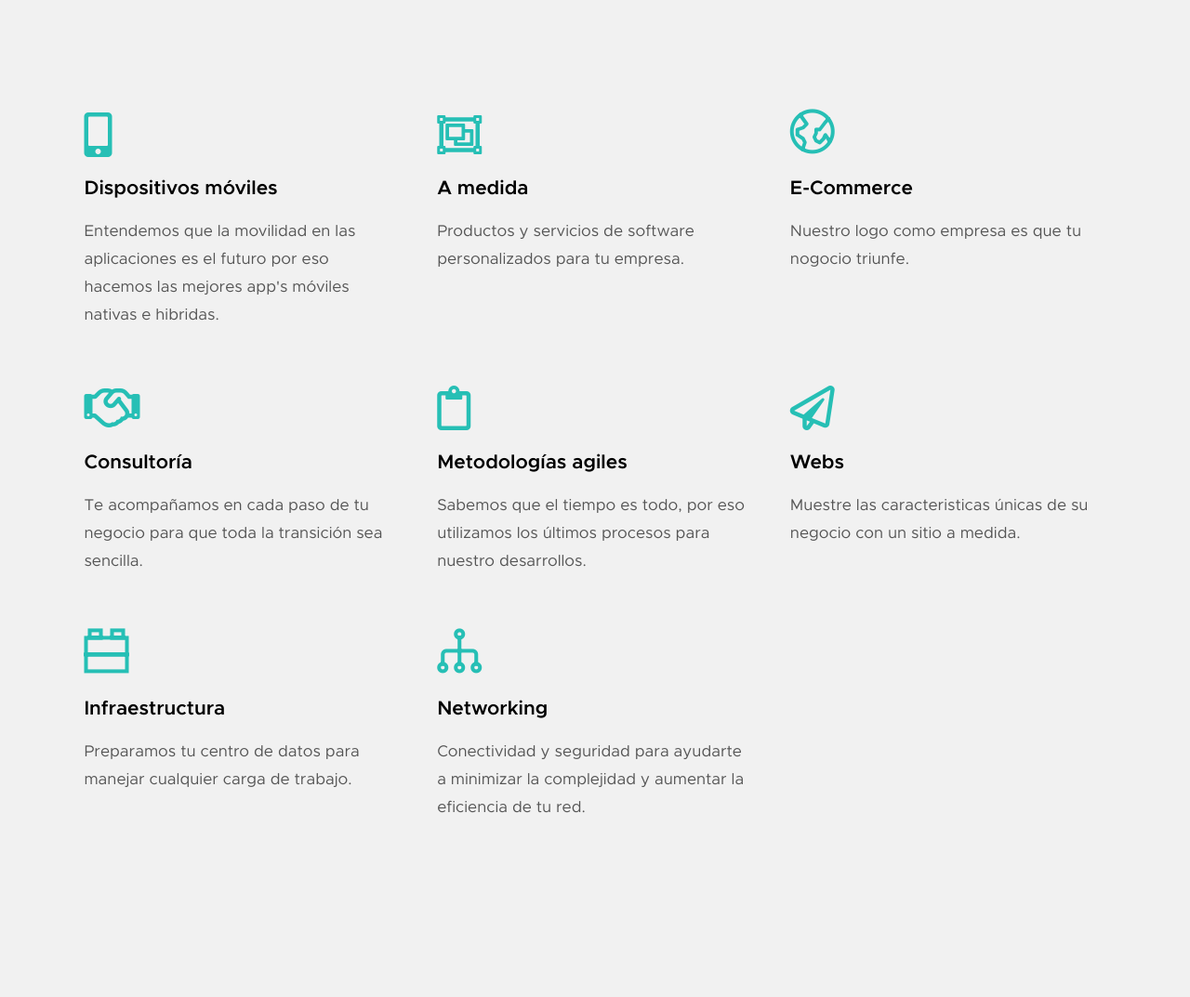
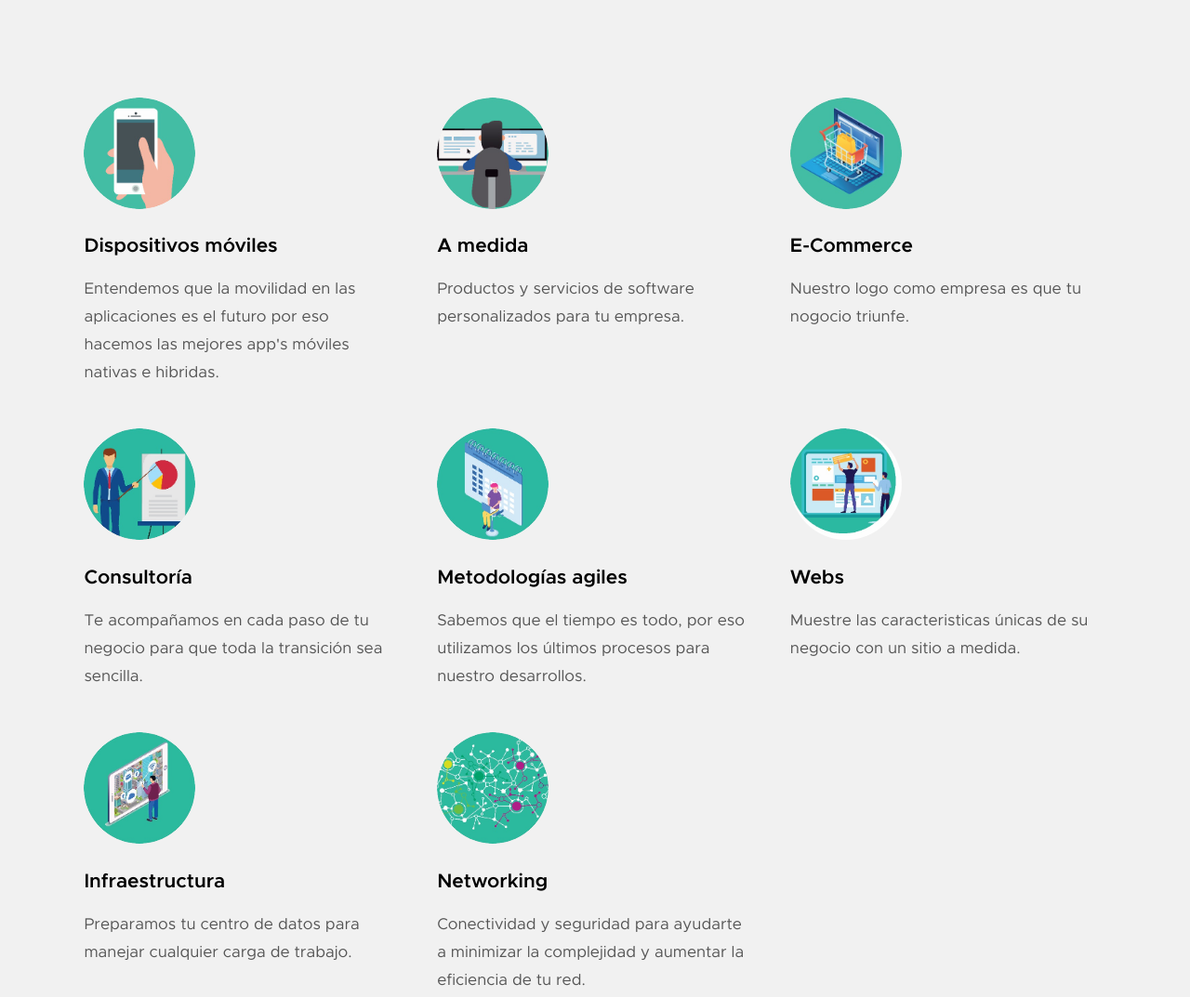
Before and after one commit to jonapachanga/witdev-site, a plain HTML site: page index.html in a window 1280 px wide. Shown: the part 2189-3262 px from the top of the page at 93% size. Drawn offline with Linux system fonts and the light colour scheme; files whose address does not match are found by name.

Commit message:
iconos work + gitignore

```diff
--- a/css/main.css
+++ b/css/main.css
@@ -2868,7 +2868,6 @@ html.no-csstransitions .home-content__main {
 
   .testimonials__avatar {
     left: 50%;
-    margin-left: -3.3rem;
   }
 }
 
--- a/index.html
+++ b/index.html
@@ -172,7 +172,7 @@
             <!-- Service Mobile -->
             <div class="col-block service-item " data-aos="fade-up">
                 <div class="service-icon service-icon--brand-identity">
-                    <i class="fas fa-mobile-alt"></i>
+                    <img src="images/work/mobile.jpg" alt="Author image" class="testimonials__avatar">
                 </div>
                 <div class="service-text">
                     <h3 class="h4">Dispositivos móviles</h3>
@@ -186,7 +186,7 @@
             <!-- Service Custom -->
             <div class="col-block service-item" data-aos="fade-up">
                 <div class="service-icon  service-icon--illustration">
-                    <i class="far fa-object-group"></i>
+                    <img src="images/work/medida.jpg" alt="Author image" class="testimonials__avatar">
                 </div>
                 <div class="service-text">
                     <h3 class="h4">A medida</h3>
@@ -198,7 +198,7 @@
             <!-- Service ecommerce -->
             <div class="col-block service-item" data-aos="fade-up">
                 <div class="service-icon  service-icon--web-design">
-                    <i class="icon-earth"></i>
+                    <img src="images/work/ecommerce.jpg" alt="Author image" class="testimonials__avatar">
                 </div>
                 <div class="service-text">
                     <h3 class="h4">E-Commerce</h3>
@@ -210,7 +210,7 @@
             <!-- Service consulting -->
             <div class="col-block service-item" data-aos="fade-up">
                 <div class="service-icon service-icon--product-strategy">
-                    <i class="far fa-handshake"></i>
+                    <img src="images/work/consultoria.jpg" alt="Author image" class="testimonials__avatar">
                 </div>
                 <div class="service-text">
                     <h3 class="h4">Consultoría</h3>
@@ -222,7 +222,7 @@
             <!-- Service agile -->
             <div class="col-block service-item" data-aos="fade-up">
                 <div class="service-icon  service-icon--ui-design">
-                    <i class="far fa-clipboard"></i>
+                    <img src="images/work/agile.jpg" alt="Author image" class="testimonials__avatar">
                 </div>
                 <div class="service-text">
                     <h3 class="h4">Metodologías agiles</h3>
@@ -234,7 +234,7 @@
             <!-- Service webs -->
             <div class="col-block service-item" data-aos="fade-up">
                 <div class="service-icon service-icon--mobile-dev">
-                    <i class="far fa-paper-plane"></i>
+                    <img src="images/work/webs.png" alt="Author image" class="testimonials__avatar">
                 </div>
                 <div class="service-text">
                     <h3 class="h4">Webs</h3>
@@ -246,7 +246,7 @@
             <!-- Service infraestructura -->
             <div class="col-block service-item" data-aos="fade-up">
                 <div class="service-icon service-icon--mobile-dev">
-                    <i class="icon-lego-block"></i>
+                    <img src="images/work/infra.jpg" alt="Author image" class="testimonials__avatar">
                 </div>
                 <div class="service-text">
                     <h3 class="h4">Infraestructura</h3>
@@ -258,7 +258,7 @@
             <!-- Service v -->
             <div class="col-block service-item" data-aos="fade-up">
                 <div class="service-icon service-icon--mobile-dev">
-                    <i class="icon-network"></i>
+                    <img src="images/work/network.jpg" alt="Author image" class="testimonials__avatar">
                 </div>
                 <div class="service-text">
                     <h3 class="h4">Networking</h3>
@@ -432,7 +432,7 @@
                 <h3 class="subhead subhead--light">Donde encontrarnos</h3>
 
                 <p class="contact-address">
-                    Av. Marino Moreno 299<br>
+                    Av. Mariano Moreno 299<br>
                     San Rafael - Mendoza<br>
                 </p>
             </div> <!-- end contact-secondary -->
```
Also changed, not shown: images/work/agile.jpg (added), images/work/consultoria.jpg (added), images/work/ecommerce.jpg (added), images/work/infra.jpg (added), images/work/medida.jpg (added), images/work/mobile.jpg (added), images/work/network.jpg (added), images/work/webs.png (added), 1 other file.
